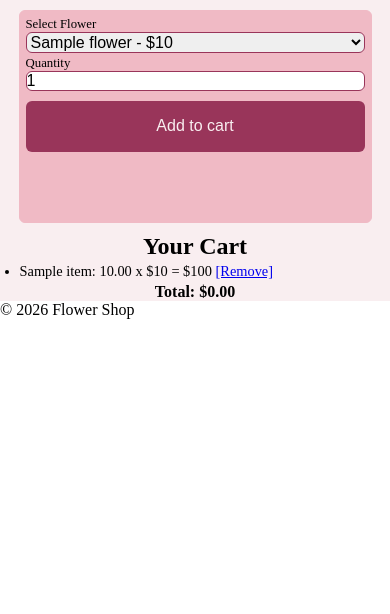
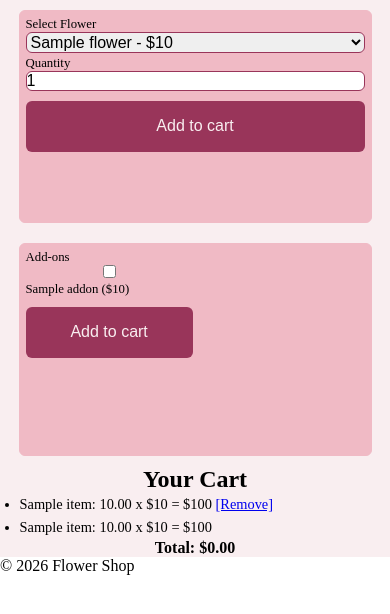
Before and after one commit to k-1224/CSC2_FLASK_PRACTICE, a Flask app: template templates/index.html in a window 390 px wide. Shown: the part 72-686 px from the top of the page. Run offline with Flask 3, Linux system fonts and the light colour scheme; the template is opened without the code that fills it: most values are stand-ins (such as "Sample title", 1, 10 or a date in 2020); some web fonts are replaced.

Commit message:
Add add-ons form to index.html and implement select_addon route and I make it responsive

```diff
--- a/app.py
+++ b/app.py
@@ -12,8 +12,9 @@ app.secret_key = 'save_the_seal'
 def index():
   flowers, addons = load_data()
   cart = session.get ('cart', {})
+  selected_addons = session.get ('addons', {})
   total = calculate_total(cart)
-  return render_template('index.html', flowers=flowers, addons=addons, cart=cart, total=total)
+  return render_template('index.html', flowers=flowers, addons=addons, cart=cart, total=total, selected_addons=selected_addons)
 
 def calculate_total(cart):
   total = sum(item['price'] * item ['quantity'] for item in cart.values())
@@ -79,6 +80,34 @@ def remove_from_cart(item):
 
   return redirect(url_for('index'))
 
+@app.route('/select_addon', methods=['POST'])
+def select_addon():
+  selected_addons = {}
+  _, addons = load_data ()
+  selected_keys = request.form.getlist('addons')
+
+  if not selected_keys:
+    flash("Please select at least one add-on.")
+    return redirect(url_for('index'))
+
+  for addon in selected_keys:
+    if addon in addons:
+      selected_addons[addon] = {
+        'price': float(addons[addon]['price']),
+        'quantity': 1
+        }
+
+
+  session['selected_addons'] = selected_addons
+  session.modified = True
+
+  print(session)
+
+  flash(f"{len(selected_addons)} add-on(s) added to cart.")
+  return redirect(url_for('index'))
+
+
+
 #MUST BE THE LAST CODE
 if __name__ == '__main__':
   app.run(debug=True)
--- a/templates/index.html
+++ b/templates/index.html
@@ -17,6 +17,19 @@
         <label for="quantity">Quantity</label>
         <input type="number" name="quantity" value="1" min="1">
         <button type="submit">Add to cart</button>
+      </fieldset>
+    </form>
+    <form action="{{ url_for('select_addon') }}" method="post">
+      <fieldset>
+        <legend>Add-ons
+        {% for addon, data in addons.items() %}
+          <label>
+            <input type="checkbox" name="addons" value="{{ addon }}">
+            {{ addon }} (${{ data.price }})
+          </label><br>
+        {% endfor %}
+            <button type="submit">Add to cart</button>
+        </legend>
       </fieldset>
     </form>
     {% with messages = get_flashed_messages () %}
@@ -42,6 +55,16 @@
       {% else %}
         <p>Your cart is empty</p>
       {% endif %}
+      {% if selected_addons %}
+        <ul>
+          {% for item, details in selected_addons.items () %}
+            <li>{{ item }}: {{ '%.2f' % details['quantity'] }} x
+                                        ${{ details['price'] }}
+                = ${{ details['quantity'] * details['price'] }}
+              </li>
+          {% endfor %}
+        </ul>
+      {% endif %}
     <h4>Total: ${{ "%.2f" % total}}</h4>
   </body>
 
```
